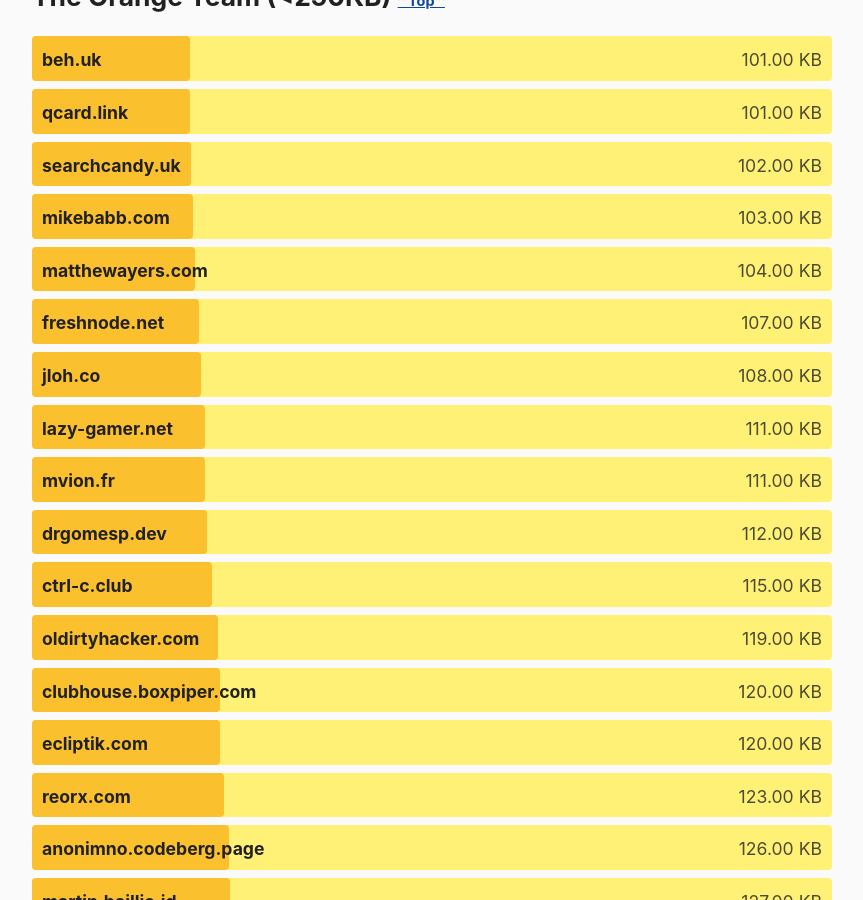
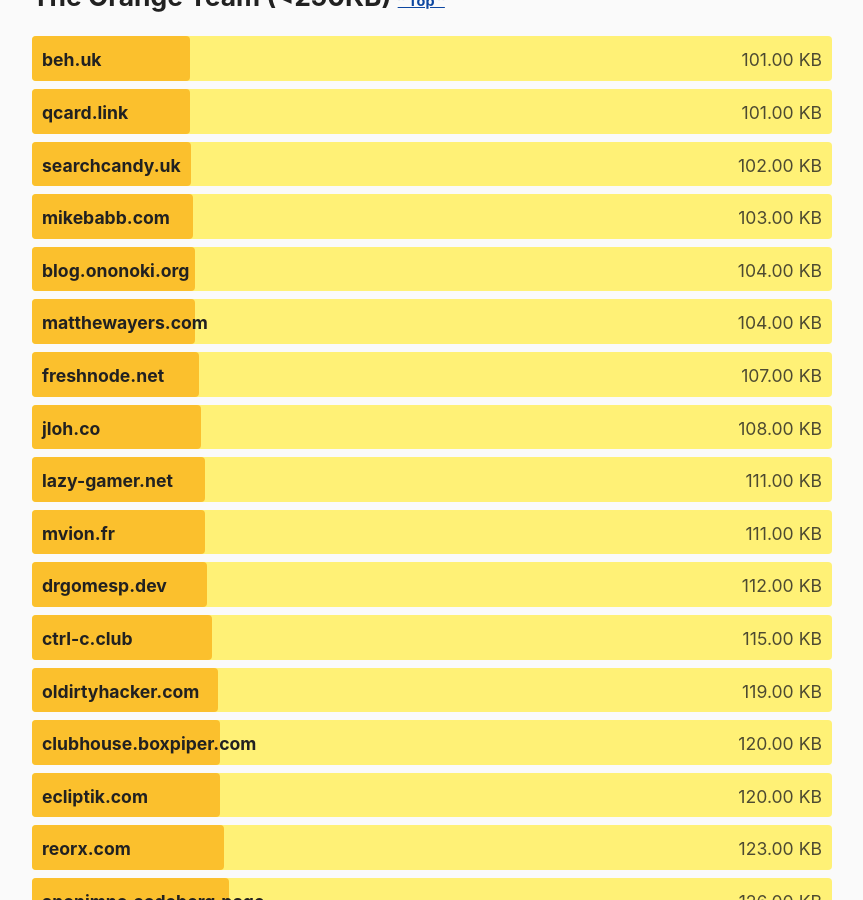
Before and after one commit to kevquirk/512kb.club, a Jekyll site: the page built from index.md, in a window 1280 px wide and 900 px high, scrolled down 15480 px. Shown: the whole window, without its empty margins (208-1071 px from the left). Built offline with Jekyll 4.4.1, drawn with Linux system fonts in a browser that asks for light colours.

Commit message:
Add blog.ononoki.org
GTmetrix report: https://gtmetrix.com/reports/blog.ononoki.org/Eph4IJ6X/

```diff
--- a/_data/sites.yml
+++ b/_data/sites.yml
@@ -323,6 +323,11 @@
   size: 213
   last_checked: 2022-04-26
 
+- domain: blog.ononoki.org
+  url: https://blog.ononoki.org/
+  size: 104
+  last_checked: 2022-05-30
+
 - domain: blog.setale.me
   url: https://blog.setale.me/
   size: 427
```
